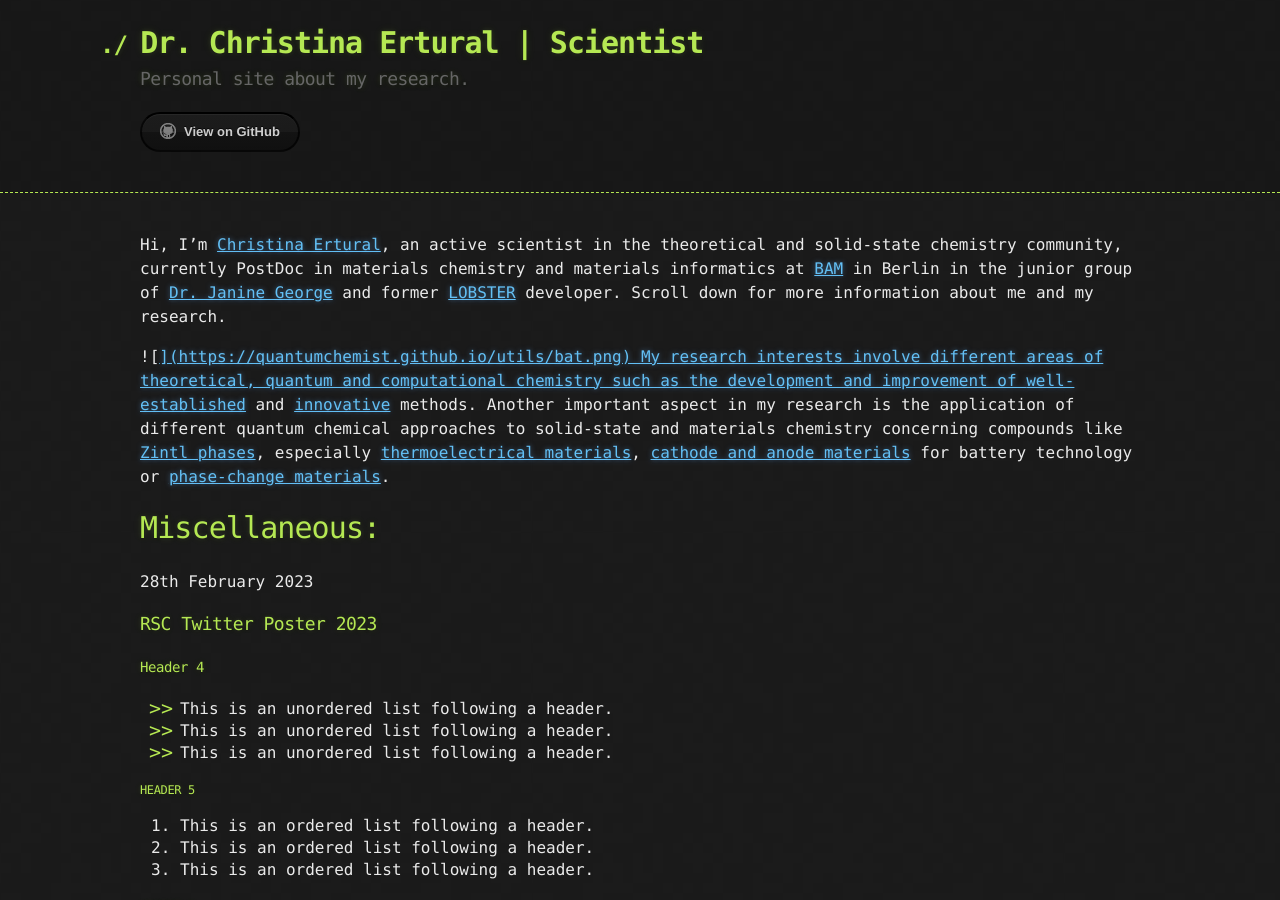
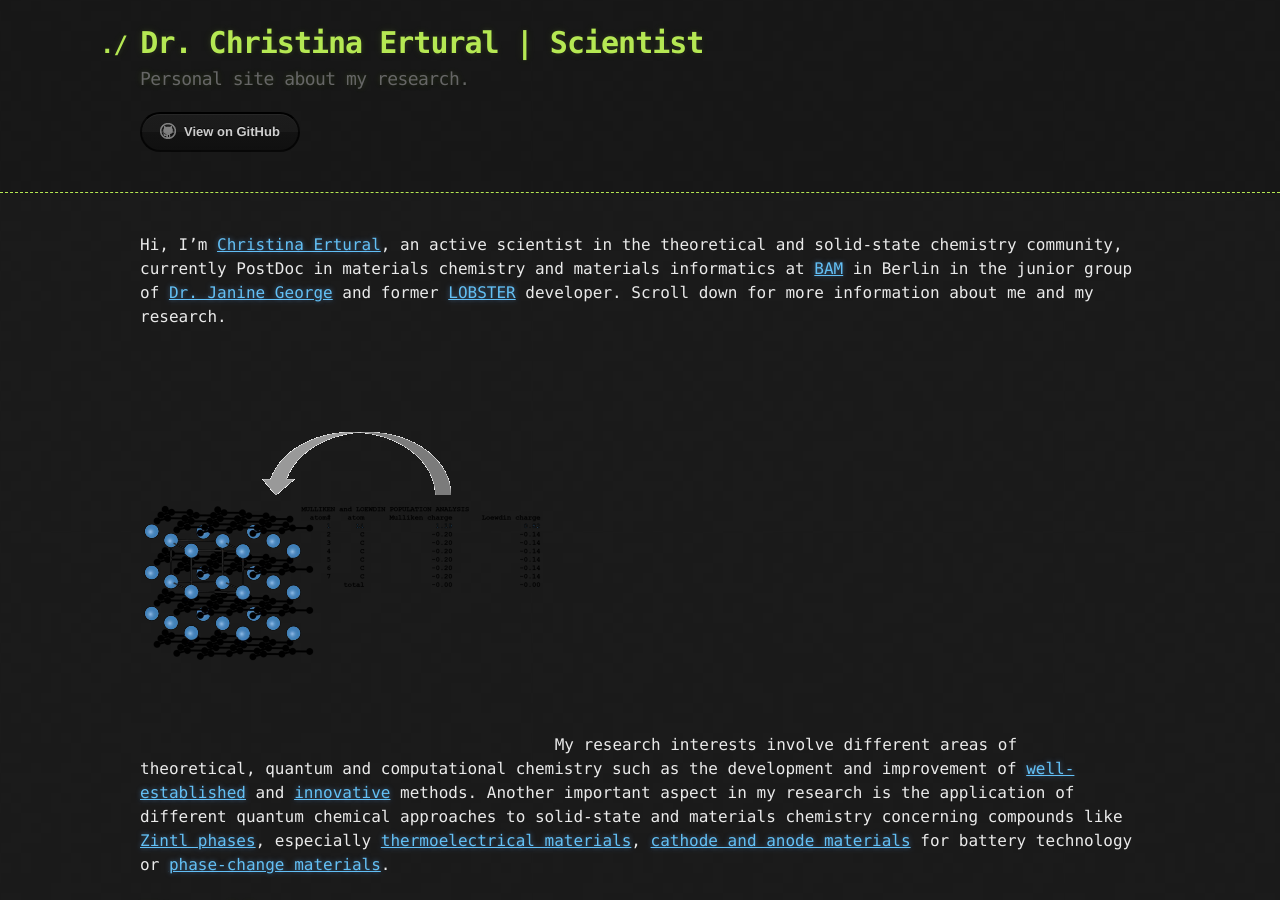
Before and after one commit to QuantumChemist/QuantumChemist.github.io, a Jekyll site: the page built from index.md, in a window 1280 px wide and 900 px high. Built offline with Jekyll 4.4.1, drawn with Linux system fonts in a browser that asks for light colours.

Commit message:
Update index.md

```diff
--- a/index.md
+++ b/index.md
@@ -4,7 +4,7 @@ layout: default
 
 Hi, I'm [Christina Ertural](https://g.co/kgs/Bi3Bdb), an active scientist in the theoretical and solid-state chemistry community, currently PostDoc in materials chemistry and materials informatics at [BAM](https://www.bam.de/) in Berlin in the junior group of [Dr. Janine George](https://jageo.github.io/about_group/) and former [LOBSTER](http://www.cohp.de/) developer. Scroll down for more information about me and my research.
 
-![<a href="https://doi.org/10.1021/acs.chemmater.1c03349">](https://quantumchemist.github.io/utils/bat.png)
+[![Battery](https://quantumchemist.github.io/utils/bat.png)](https://doi.org/10.1021/acs.chemmater.1c03349)
 My research interests involve different areas of theoretical, quantum and computational chemistry such as the development and improvement of [well-established](https://doi.org/10.1039/C9RA05190B) and [innovative](https://doi.org/10.1021/acs.jpcc.1c00718) methods. Another important aspect in my research is the application of different quantum chemical approaches to solid-state and materials chemistry concerning compounds like [Zintl phases](https://doi.org/10.1039/C9RA05190B), especially [thermoelectrical materials](https://doi.org/10.1002/jcc.25822), [cathode and anode materials](https://doi.org/10.1021/acs.chemmater.1c03349) for battery technology or [phase-change materials](https://doi.org/10.1002/anie.202115778).
 
 <!--
```
